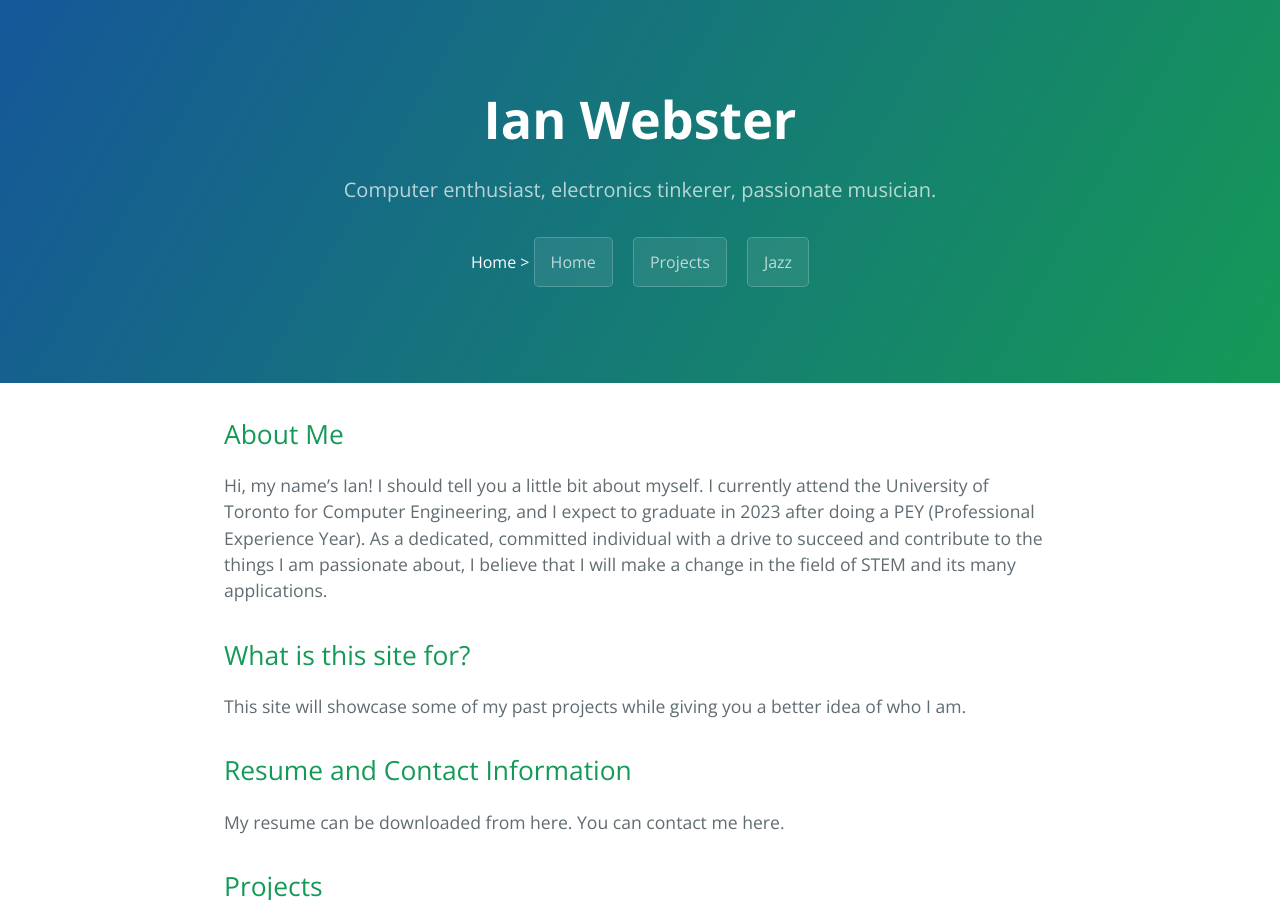
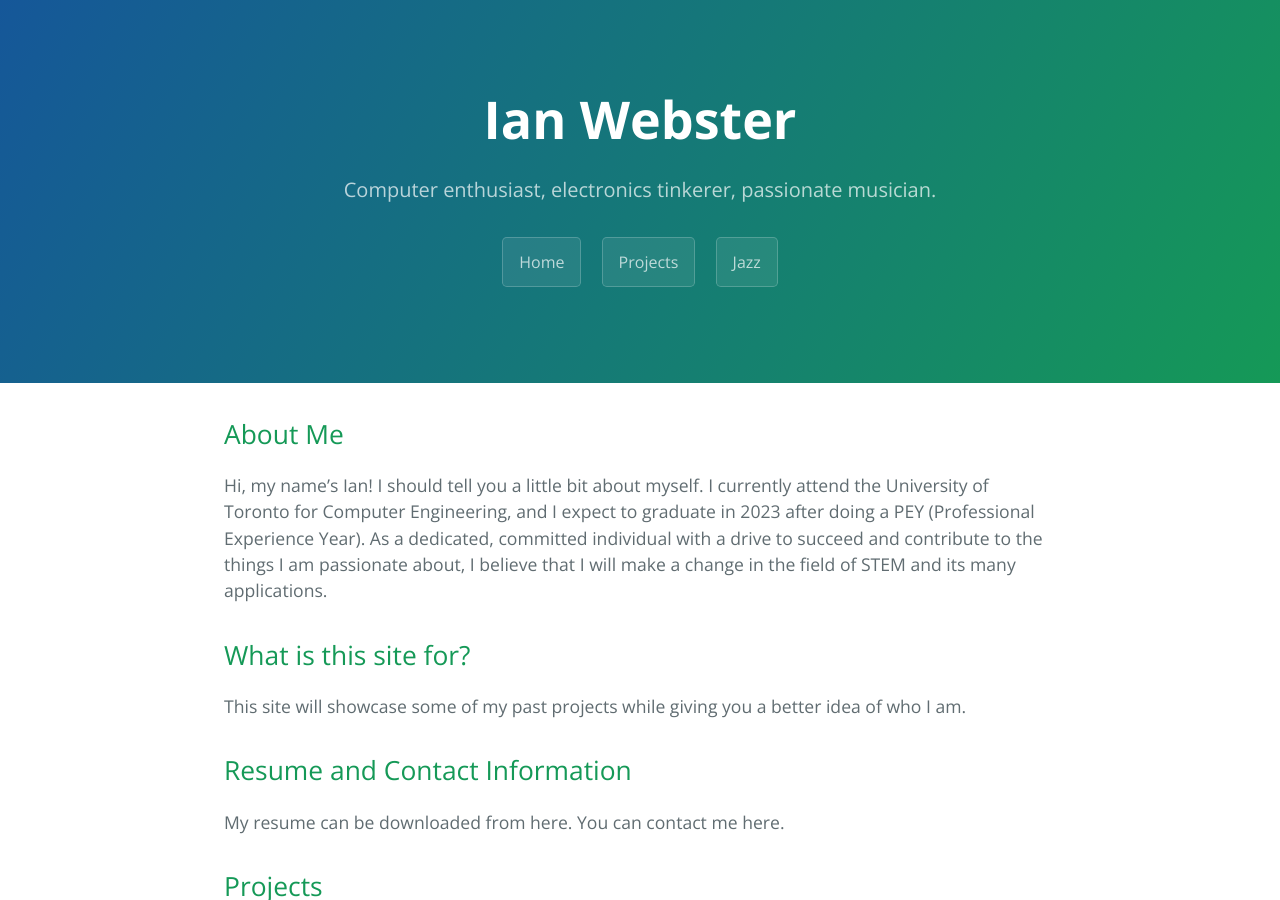
Before and after one commit to yixin0829/Cayman, a Jekyll site: the page built from index.md, in a window 1280 px wide and 900 px high. Built offline with Jekyll 4.4.1, drawn with Linux system fonts in a browser that asks for light colours.

Commit message:
Update default.html

```diff
--- a/_layouts/default.html
+++ b/_layouts/default.html
@@ -26,7 +26,7 @@
       <h1 class="project-name">{{ page.title | default: site.title | default: site.github.repository_name }}</h1>
       <h2 class="project-tagline">{{ page.description | default: site.description | default: site.github.project_tagline }}</h2>
       <! {% if site.github.is_project_page %} >
-        <! <a href="{{ '/cayman/index.html' }}" class="btn">Home</a> >
+        <! <a href="{{ '/cayman/index.html' }}" class="btn">
       {% endif %}
       {% if site.show_downloads %}
         <a href="{{ '/cayman/index.html' }}" class="btn">Home</a>
```
